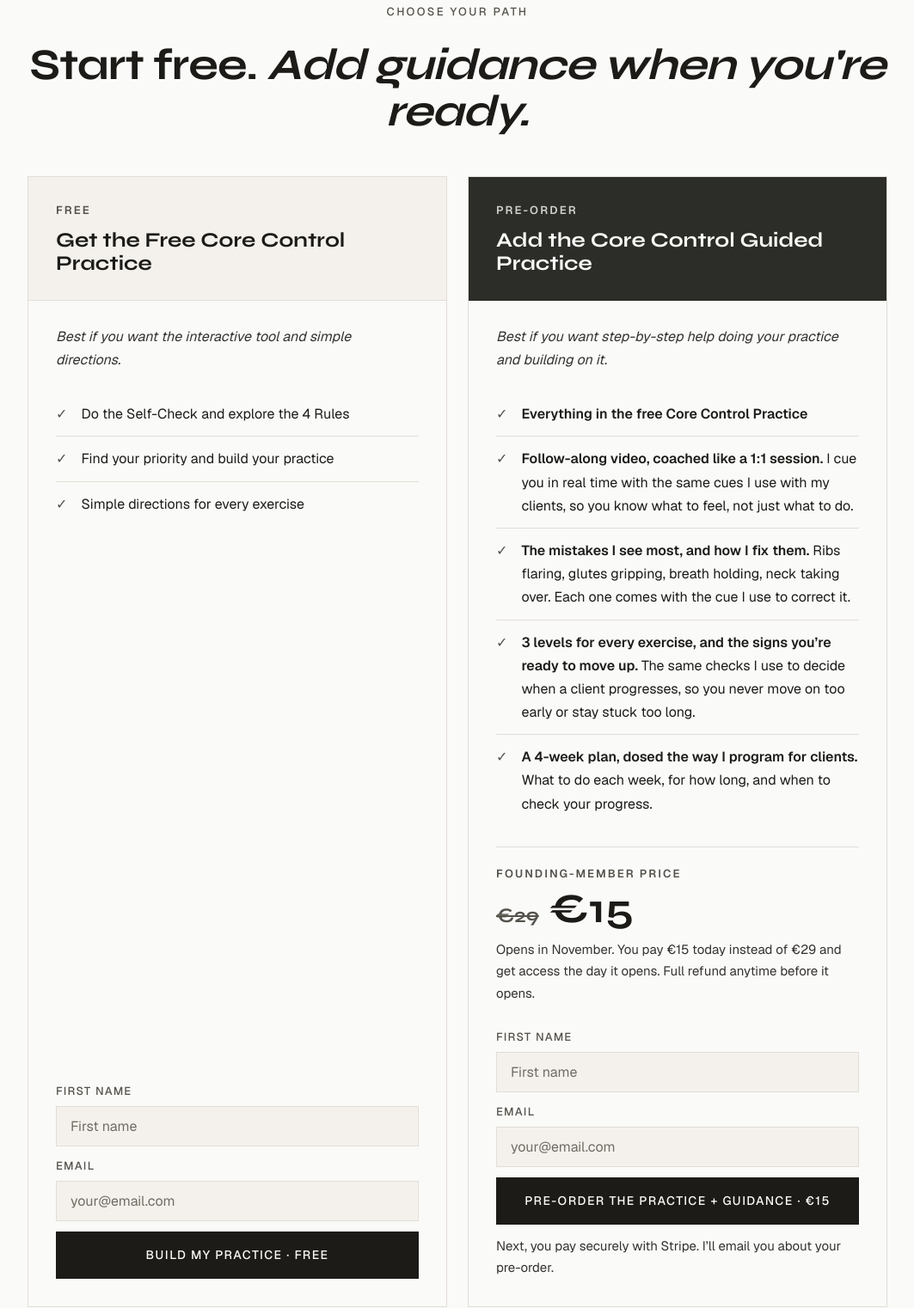
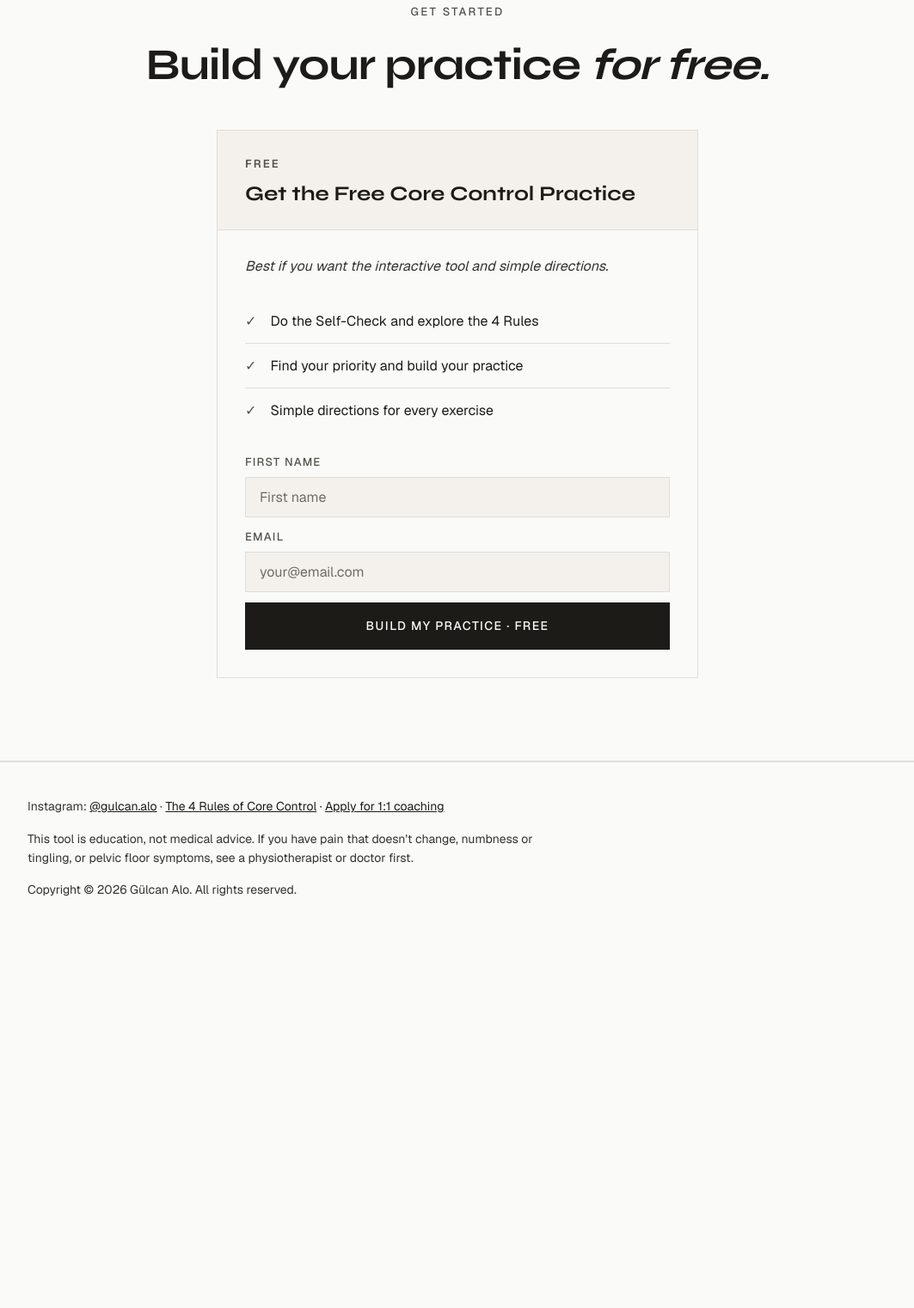
Before and after one commit to gulcanaloglu/organisation-reset, a plain HTML site: page core-control-practice-748291630582.html in a window 1280 px wide. Shown: the part 3228-4750 px from the top of the page at 86% size, without its empty margins (108-1171 px from the left). After the commit the page ends 4316 px from the top, so only its background shows below. Drawn offline with nearby package versions, Linux system fonts and the light colour scheme.

Commit message:
Revise offer section and remove pre-order content
Updated offer section to change labels and removed pre-order details.

```diff
--- a/core-control-practice-748291630582.html
+++ b/core-control-practice-748291630582.html
@@ -486,6 +486,7 @@ footer {
   .cta-sub { max-width: 100%; }
   #final-cta { padding: 5.5rem 1.25rem; }
 }
+#offer-cards .cards { grid-template-columns: 1fr; max-width: 560px; margin-left: auto; margin-right: auto; }
 </style>
 <style>
 /* 4 RULES additions */
@@ -688,8 +689,8 @@ a:focus-visible,button:focus-visible,.faq-q:focus-visible,input:focus-visible,se
 <!-- OFFER -->
 <section id="offer-cards" class="sec">
   <div class="wrap-wide">
-    <p class="label r">Choose your path</p>
-    <h2 class="r r1">Start free. <em>Add guidance when you're ready.</em></h2>
+    <p class="label r">Get started</p>
+    <h2 class="r r1">Build your practice <em>for free.</em></h2>
     <div class="cards r">
       <div class="card">
         <div class="card-top"><div class="card-tag">Free</div><div class="card-title">Get the Free Core Control Practice</div></div>
@@ -706,30 +707,6 @@ a:focus-visible,button:focus-visible,.faq-q:focus-visible,input:focus-visible,se
             <button type="submit" class="ea-btn">Build My Practice · Free</button>
           </form>
           <div class="ea-done" hidden role="status"><strong>Check your inbox.</strong> Your Core Control Practice is on its way. Open the email from Gülcan and click the button inside to start. Can’t find it? Look in your spam or promotions folder.</div>
-        </div>
-      </div>
-      <div class="card paid">
-        <div class="card-top"><div class="card-tag">Pre-order</div><div class="card-title">Add the Core Control Guided Practice</div></div>
-        <div class="card-body">
-          <p class="card-best">Best if you want step-by-step help doing your practice and building on it.</p>
-          <div class="offer-includes">
-            <div class="offer-row"><span class="offer-check">✓</span><span><strong>Everything in the free Core Control Practice</strong></span></div>
-            <div class="offer-row"><span class="offer-check">✓</span><span><strong>Follow-along video, coached like a 1:1 session.</strong> I cue you in real time with the same cues I use with my clients, so you know what to feel, not just what to do.</span></div>
-            <div class="offer-row"><span class="offer-check">✓</span><span><strong>The mistakes I see most, and how I fix them.</strong> Ribs flaring, glutes gripping, breath holding, neck taking over. Each one comes with the cue I use to correct it.</span></div>
-            <div class="offer-row"><span class="offer-check">✓</span><span><strong>3 levels for every exercise, and the signs you’re ready to move up.</strong> The same checks I use to decide when a client progresses, so you never move on too early or stay stuck too long.</span></div>
-            <div class="offer-row"><span class="offer-check">✓</span><span><strong>A 4-week plan, dosed the way I program for clients.</strong> What to do each week, for how long, and when to check your progress.</span></div>
-          </div>
-          <div class="price-block">
-            <span class="price-tag">Founding-member price</span>
-            <div class="price-row"><s class="price-old"><span class="sr">Regular price </span>€29</s><span class="price-new"><span class="sr">Founding-member price </span>€15</span></div>
-            <span class="price-note">Opens in November. You pay €15 today instead of €29 and get access the day it opens. Full refund anytime before it opens.</span>
-          </div>
-          <form class="ea-form po-form" action="https://app.kit.com/forms/10076829/subscriptions" method="POST" data-pay="https://buy.stripe.com/7sY3cucdN3hJb0kawV7EQ0b">
-            <label class="ea-field"><span>First name</span><input type="text" name="fields[first_name]" required autocomplete="given-name" placeholder="First name"></label>
-            <label class="ea-field"><span>Email</span><input type="email" name="email_address" required autocomplete="email" placeholder="your@email.com"></label>
-            <button type="submit" class="ea-btn">Pre-order the Practice + Guidance · €15</button>
-            <span class="price-note">Next, you pay securely with Stripe. I’ll email you about your pre-order.</span>
-          </form>
         </div>
       </div>
     </div>
@@ -769,18 +746,6 @@ document.querySelectorAll('.ea-form').forEach(function(f){
     } catch (err) { btn.textContent = 'Something went wrong. Try again'; btn.disabled = false; }
   });
 });
-</script>
-<script>
-/* Pre-order: save name + email in Kit, then open Stripe with the email filled in */
-document.addEventListener('submit', function(e){
-  var f = e.target; if (!f.classList || !f.classList.contains('po-form')) return;
-  e.preventDefault(); e.stopPropagation();
-  var btn = f.querySelector('button'); btn.textContent = 'Taking you to checkout…'; btn.disabled = true;
-  var email = f.querySelector('[name=email_address]').value.trim();
-  var done = false; var go = function(){ if (done) return; done = true; location.href = f.dataset.pay + '?prefilled_email=' + encodeURIComponent(email); };
-  setTimeout(go, 4000);
-  fetch(f.action, { method: 'POST', body: new FormData(f), headers: { Accept: 'application/json' } }).catch(function(){}).then(go);
-}, true);
 </script>
 <div class="modal-overlay" id="practice-modal" aria-hidden="true">
   <div class="modal-box" role="dialog" aria-modal="true" aria-labelledby="pm-title">
```
